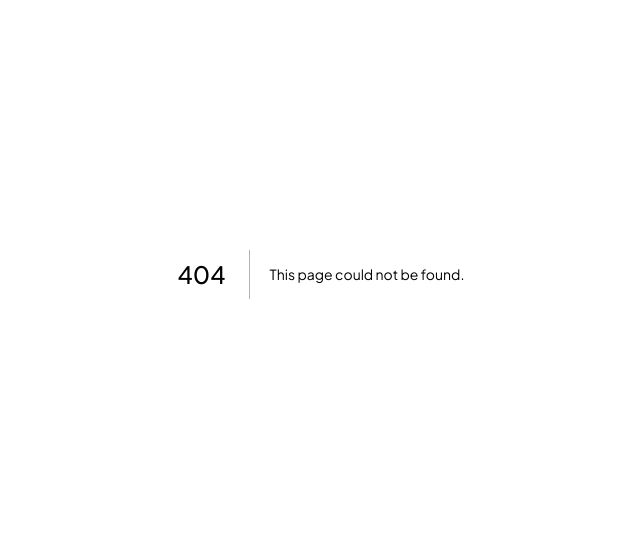
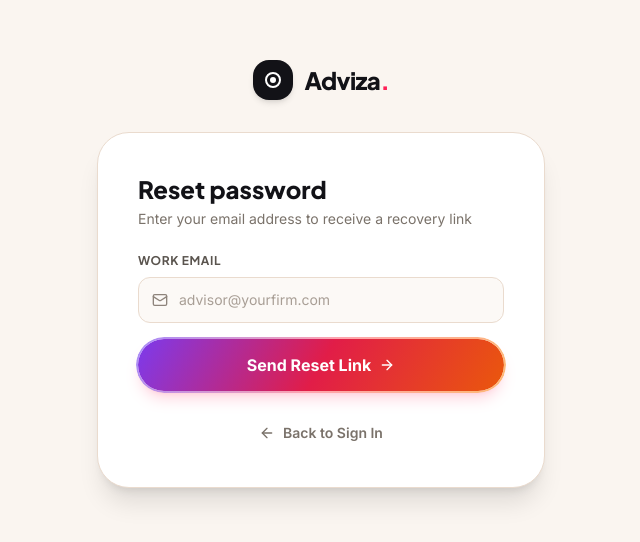
Before and after one commit to Pratyush-Malviya/Adviza-AI, a Next.js app: page /auth/forgot-password in a window 1280 px wide. Before the commit this address had no page. Shown: the part 126-668 px from the top of the page, without its empty margins (319-959 px from the left). Built offline with nearby package versions, Linux system fonts and the light colour scheme; no server answers.

Commit message:
Add forgot password page and bulletproof trigger migration 003

```diff
--- /dev/null
+++ b/app/auth/forgot-password/page.tsx
@@ -0,0 +1,145 @@
+"use client";
+
+import { useState } from "react";
+import Link from "next/link";
+import { Mail, Loader2, ArrowRight, ArrowLeft, CheckCircle2 } from "lucide-react";
+import { createClient } from "@/lib/supabase/client";
+
+export default function ForgotPasswordPage() {
+  const [email, setEmail] = useState("");
+  const [loading, setLoading] = useState(false);
+  const [error, setError] = useState<string | null>(null);
+  const [sent, setSent] = useState(false);
+  const supabase = createClient();
+
+  async function handleReset(e: React.FormEvent) {
+    e.preventDefault();
+    setLoading(true);
+    setError(null);
+
+    try {
+      const { error } = await supabase.auth.resetPasswordForEmail(email, {
+        redirectTo: `${window.location.origin}/auth/reset-password`,
+      });
+
+      if (error) {
+        setError(error.message);
+        setLoading(false);
+      } else {
+        setSent(true);
+      }
+    } catch (err: unknown) {
+      const message = err instanceof Error ? err.message : "An unexpected error occurred";
+      setError(message);
+      setLoading(false);
+    }
+  }
+
+  return (
+    <div className="min-h-screen bg-[#FAF5F0] flex flex-col items-center justify-center px-4 selection:bg-rose-200 selection:text-rose-900">
+      <div className="relative w-full max-w-md">
+        {/* Logo */}
+        <Link href="/" className="flex items-center gap-3 justify-center mb-8 group">
+          <div className="w-10 h-10 rounded-2xl bg-[#121217] flex items-center justify-center shadow-md transition-transform group-hover:scale-105">
+            <div className="w-4 h-4 rounded-full border-2 border-white flex items-center justify-center">
+              <div className="w-1.5 h-1.5 rounded-full bg-white" />
+            </div>
+          </div>
+          <span className="font-heading font-extrabold text-2xl tracking-tight text-[#121217]">
+            Adviza<span className="text-rose-500">.</span>
+          </span>
+        </Link>
+
+        {/* Card */}
+        <div className="bg-white rounded-[32px] p-8 sm:p-10 border border-[#EADBCE] shadow-xl">
+          {sent ? (
+            <div className="text-center">
+              <div className="w-14 h-14 rounded-2xl bg-emerald-50 border border-emerald-200 flex items-center justify-center mx-auto mb-5 text-emerald-600">
+                <CheckCircle2 className="w-7 h-7" />
+              </div>
+              <h1 className="text-2xl font-heading font-extrabold text-[#121217] mb-2">
+                Check your email
+              </h1>
+              <p className="text-sm text-[#7A726A] mb-6 leading-relaxed">
+                If an account exists for <span className="text-[#121217] font-bold">{email}</span>, we&apos;ve sent password reset instructions.
+              </p>
+              <Link
+                href="/auth/login"
+                className="btn-hero-gradient inline-flex items-center justify-center gap-2 w-full py-3.5 text-white font-bold rounded-full shadow-md"
+              >
+                <ArrowLeft className="w-4 h-4" />
+                <span>Back to Sign In</span>
+              </Link>
+            </div>
+          ) : (
+            <>
+              <div className="mb-6">
+                <h1 className="text-2xl font-heading font-extrabold text-[#121217] mb-1">
+                  Reset password
+                </h1>
+                <p className="text-sm text-[#7A726A]">
+                  Enter your email address to receive a recovery link
+                </p>
+              </div>
+
+              {error && (
+                <div className="mb-5 p-3.5 rounded-2xl bg-rose-50 border border-rose-200 text-rose-700 text-sm font-medium">
+                  {error}
+                </div>
+              )}
+
+              <form onSubmit={handleReset} className="space-y-4">
+                <div>
+                  <label className="block text-xs font-heading font-bold text-[#5A544E] uppercase tracking-wider mb-2">
+                    Work Email
+                  </label>
+                  <div className="relative">
+                    <Mail className="absolute left-3.5 top-1/2 -translate-y-1/2 w-4 h-4 text-[#8E847C]" />
+                    <input
+                      id="reset-email"
+                      type="email"
+                      value={email}
+                      onChange={(e) => setEmail(e.target.value)}
+                      placeholder="advisor@yourfirm.com"
+                      required
+                      className="w-full pl-10 pr-4 py-3 bg-[#FAF5F0]/60 border border-[#EADBCE] rounded-xl text-[#121217] placeholder-[#A89E95] text-sm focus:outline-none focus:border-rose-500 focus:ring-2 focus:ring-rose-500/10 transition-colors"
+                    />
+                  </div>
+                </div>
+
+                <button
+                  id="reset-submit"
+                  type="submit"
+                  disabled={loading}
+                  className="btn-hero-gradient w-full py-3.5 text-white font-bold rounded-full transition-all flex items-center justify-center gap-2 shadow-lg shadow-rose-500/20 disabled:opacity-50 mt-2"
+                >
+                  {loading ? (
+                    <>
+                      <Loader2 className="w-4 h-4 animate-spin" />
+                      <span>Sending link...</span>
+                    </>
+                  ) : (
+                    <>
+                      <span>Send Reset Link</span>
+                      <ArrowRight className="w-4 h-4" />
+                    </>
+                  )}
+                </button>
+              </form>
+
+              <div className="mt-8 text-center">
+                <Link
+                  href="/auth/login"
+                  className="inline-flex items-center gap-2 text-sm text-[#7A726A] hover:text-[#121217] font-semibold transition-colors"
+                >
+                  <ArrowLeft className="w-4 h-4" />
+                  <span>Back to Sign In</span>
+                </Link>
+              </div>
+            </>
+          )}
+        </div>
+      </div>
+    </div>
+  );
+}
```
Also changed, not shown: 1 other file (tests, documents, lock files or other folders).
